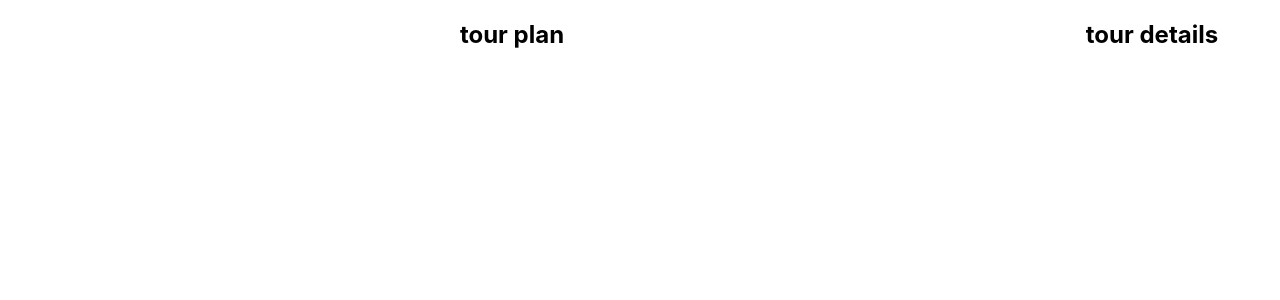
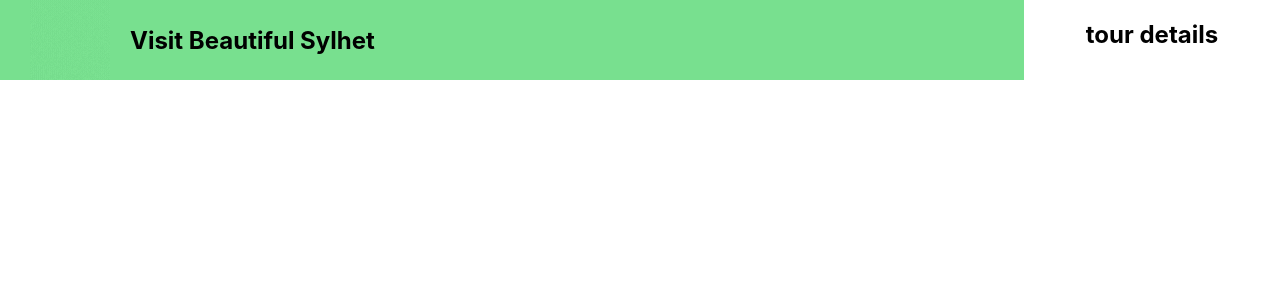
Before and after one commit to dev-sajjad/ultra-active-club-website, a React (Create React App) app: page / in a window 1280 px wide. Shown: the top 300 px of the page. Built offline with nearby package versions, Linux system fonts and the light colour scheme.

Commit message:
header section added

```diff
--- /dev/null
+++ b/src/components/Header/Header.css
@@ -0,0 +1,11 @@
+.header {
+    display: flex;
+    align-items: center;
+    justify-content: flex-start;
+    gap: 20px;
+    background-color: #78e08f;
+    height: 80px;
+}
+.header img {
+    margin-left: 30px;
+}
--- /dev/null
+++ b/src/components/Header/Header.js
@@ -0,0 +1,14 @@
+import React from 'react';
+import logo from '../../logo.gif';
+import './Header.css';
+
+const Header = () => {
+    return (
+        <div className='header'>
+            <img src={logo} alt="" />
+            <h2>Visit Beautiful Sylhet</h2>
+        </div>
+    );
+};
+
+export default Header;
--- a/src/components/Tour/Tour.js
+++ b/src/components/Tour/Tour.js
@@ -1,11 +1,12 @@
 import React from 'react';
+import Header from '../Header/Header';
 import './Tour.css'
 
 const Tour = () => {
     return (
         <div className='tour-container'>
             <div>
-                <h2>tour plan</h2>
+                <Header></Header>
             </div>
             <div>
                 <h2>tour details</h2>
```
Also changed, not shown: src/logo.gif (added).
